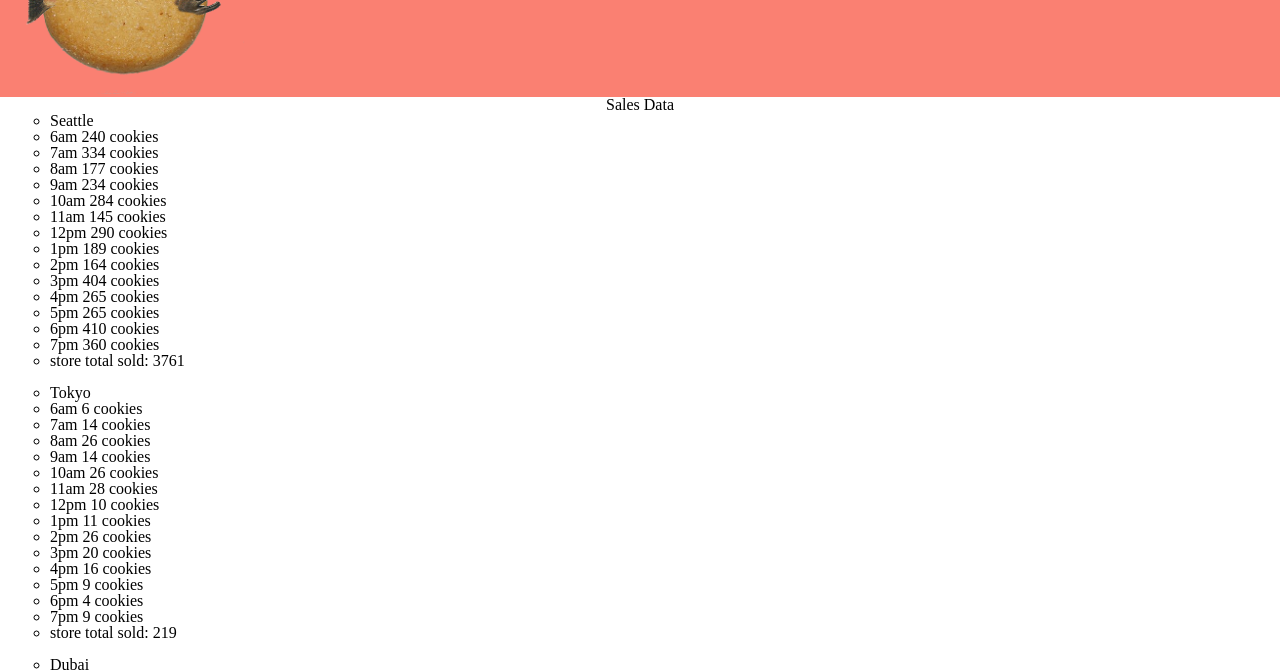
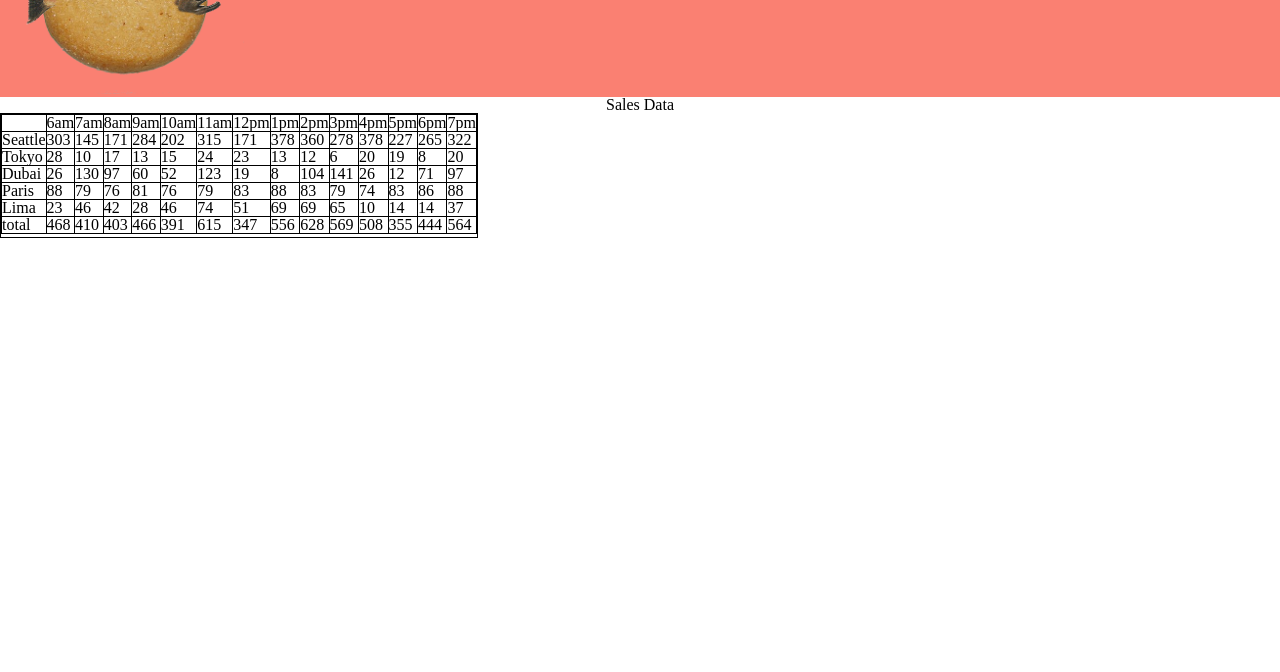
Before and after one commit to bproorda/salmoncookie, a plain HTML site: page sales.html in a window 1280 px wide. Shown: the part 134-806 px from the top of the page. Drawn offline with Linux system fonts and the light colour scheme.

Commit message:
converted object literals to constructor functions, put data into table

```diff
--- a/css/style.css
+++ b/css/style.css
@@ -27,3 +27,6 @@ h1 {
     position: relative;
     top: 90px;
 }
+table, th, td {
+    border: 1px solid black;
+  }
--- /dev/null
+++ b/js/constructorFunc.js
@@ -0,0 +1,143 @@
+'use strict';
+console.log('This page is working!');
+
+//needs
+// location: 'Seattle',
+// maxCustomers: 65,
+// minCustomers: 23,
+// avgCookies: 6.3,
+// customersPerHour: [],
+// cookiesPerHour: [],
+// TotalSold
+//parameters to ask user for: Location, min, max, avgCookies
+
+var hoursOpen = ['6am', '7am', '8am', '9am', '10am', '11am', '12pm', '1pm', '2pm', '3pm', '4pm', '5pm', '6pm', '7pm'];
+
+//create constructor template
+function Store(location, min, max, avgCookies) {
+    this.location = location;
+    this.min = min;
+    this.max = max;
+    this.avgCookies = avgCookies;
+    this.cookiesPerHour = this.setCookiesSold();
+    this.TotalSold = this.setTotal();
+}
+
+// Prototypes and functions.
+
+//protoypes for cookies sold
+Store.prototype.setCookiesSold = function() {
+    return cookieSoldArray(this.min, this.max, this.avgCookies);
+}
+
+//function for cookies sold
+function cookieSoldArray(min, max, averageCookies) {
+    var cookies = [];
+    var totalStore;
+    for (var i = 0; i < hoursOpen.length; i++) {
+        cookies[i] = Math.ceil(Math.floor(Math.random()*(max-min+1) + min) * averageCookies);
+        totalStore += cookies[i];
+    }
+    return cookies;
+}
+
+//prototype of total sold
+Store.prototype.setTotal = function() {
+    return totalCookieSold(this.cookiesPerHour);
+}
+//function for total sold
+function totalCookieSold(cookieArray) {
+    var totalStorecookies = 0;
+    for (var i = 0; i < hoursOpen.length; i++) {
+        totalStorecookies = totalStorecookies + cookieArray[i];
+    }
+    return totalStorecookies;
+}
+
+//creating objects from constructor template
+var storeOne = new Store('Seattle', 23, 65, 6.3 );
+var storeTwo = new Store('Tokyo', 3, 24, 1.3 );
+var storeThree = new Store('Dubai', 1, 38, 3.7 );
+var storeFour = new Store('Paris', 30, 38, 2.3 );
+var storeFive = new Store('Lima', 2, 16, 4.6 );
+
+// console.log(storeOne.cookiesPerHour);
+// console.log(storeOne.TotalSold);
+// cookieSoldArray();
+// totalCookieSold();
+console.log(storeOne);
+console.log(storeTwo);
+console.log(storeThree);
+console.log(storeFour);
+console.log(storeFive);
+
+
+//creating table
+//creating table header
+var position = document.getElementById('salesData');
+var tableHead = document.createElement('thead');
+
+//creating blank first th
+var firstTh = document.createElement('th');
+firstTh.textContent = "    ";
+tableHead.appendChild(firstTh);
+
+//creating th's
+for (var j = 0; j < hoursOpen.length; j++) {
+    var th = document.createElement('th');
+    th.textContent = hoursOpen[j];
+    tableHead.appendChild(th);
+}
+
+//append table header to tbody
+position.appendChild(tableHead);
+
+//Rendering Function to create table rows
+Store.prototype.render = function() {
+
+//creating tableRow
+var tableRow = document.createElement('tr');
+
+//adding location
+var locTD = document.createElement('td');
+locTD.textContent = this.location;
+tableRow.appendChild(locTD);
+
+//adding cookies solder per hour
+for (var k = 0; k < this.cookiesPerHour.length; k++){
+    var td = document.createElement('td');
+    td.textContent = this.cookiesPerHour[k];
+    tableRow.appendChild(td);
+}
+position.appendChild(tableRow);
+
+}
+
+var stores = [storeOne, storeTwo, storeThree, storeFour, storeFive];
+for (var z = 0; z < stores.length; z++) {
+    stores[z].render();
+}
+
+//creating table footer
+var tableFoot = document.createElement('tr');
+
+//adding first item
+var totalFoot = document.createElement('td');
+totalFoot.textContent = 'total'
+tableFoot.appendChild(totalFoot);
+
+
+//adding hourly totals
+var hourTotal = 0;
+for (var i = 0; i < hoursOpen.length; i++) {
+    hourTotal = 0;
+for (var z = 0; z < stores.length; z++) {
+    hourTotal += stores[z].cookiesPerHour[i];
+}
+var td = document.createElement('td');
+td.textContent = hourTotal;
+tableFoot.appendChild(td);
+}
+
+//appending table footer to table
+position.appendChild(tableFoot);
--- a/sales.html
+++ b/sales.html
@@ -17,23 +17,16 @@
     </header>
     <main>
         <h2>Sales Data</h2>
-        <section id="salesData">
-            <ul id="store1"></ul>
-            <br> <br>
-            <ul id="store2"></ul>
-            <br> <br>
-            <ul id="store3"></ul>
-            <br> <br>
-            <ul id="store4"></ul>
-            <br> <br>
-            <ul id="store5"></ul>
+        <table>
+            <tbody id="salesData">
 
-            </section>
+            </tbody>
+        </table>
 
     </main>
 
 
-    <script src="js/app.js" async defer></script>
+    <script src="js/constructorFunc.js" async defer></script>
 </body>
 
 </html>
```
Also changed, not shown: js/ObjectLiteral.js (renamed from js/app.js).
